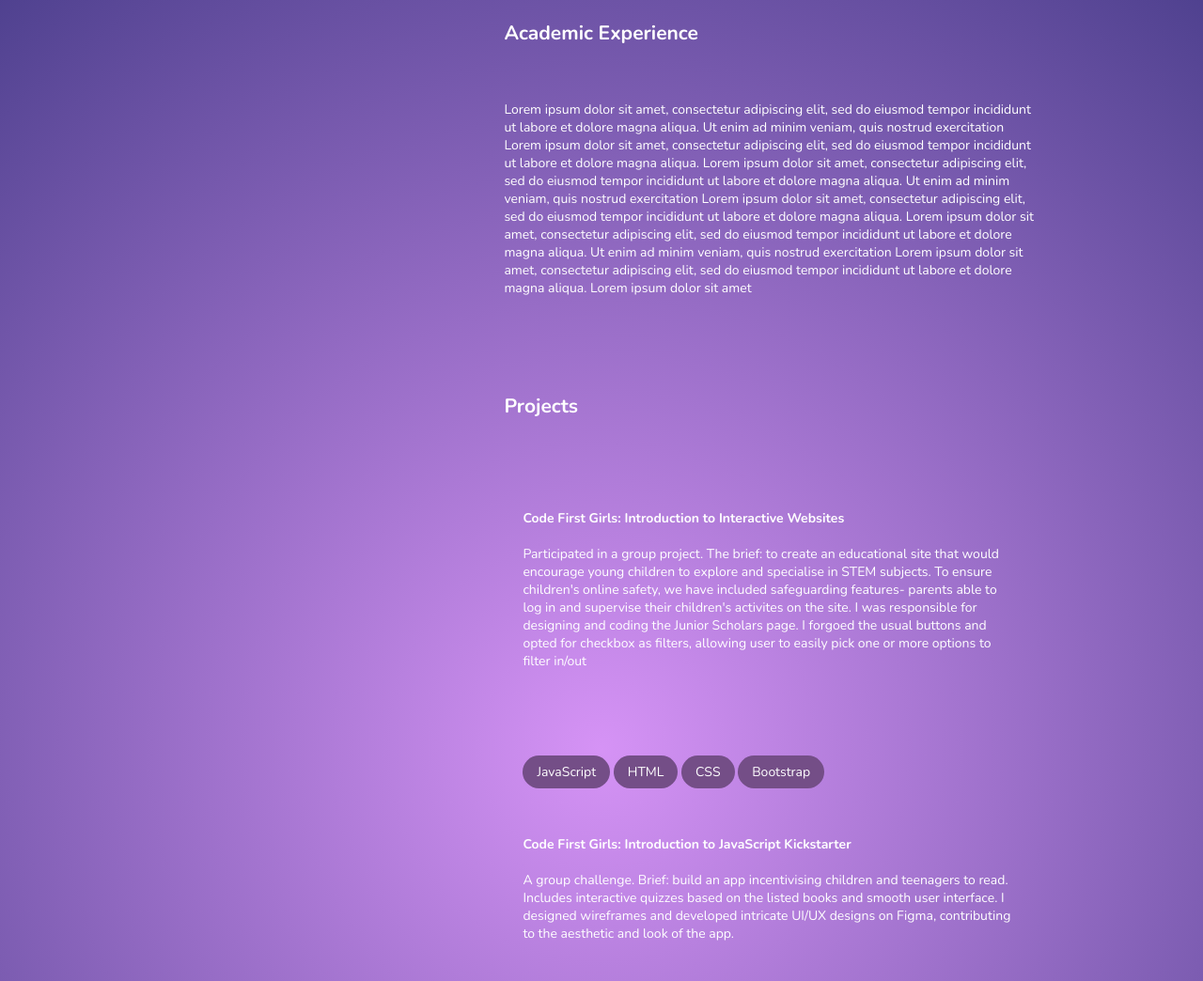
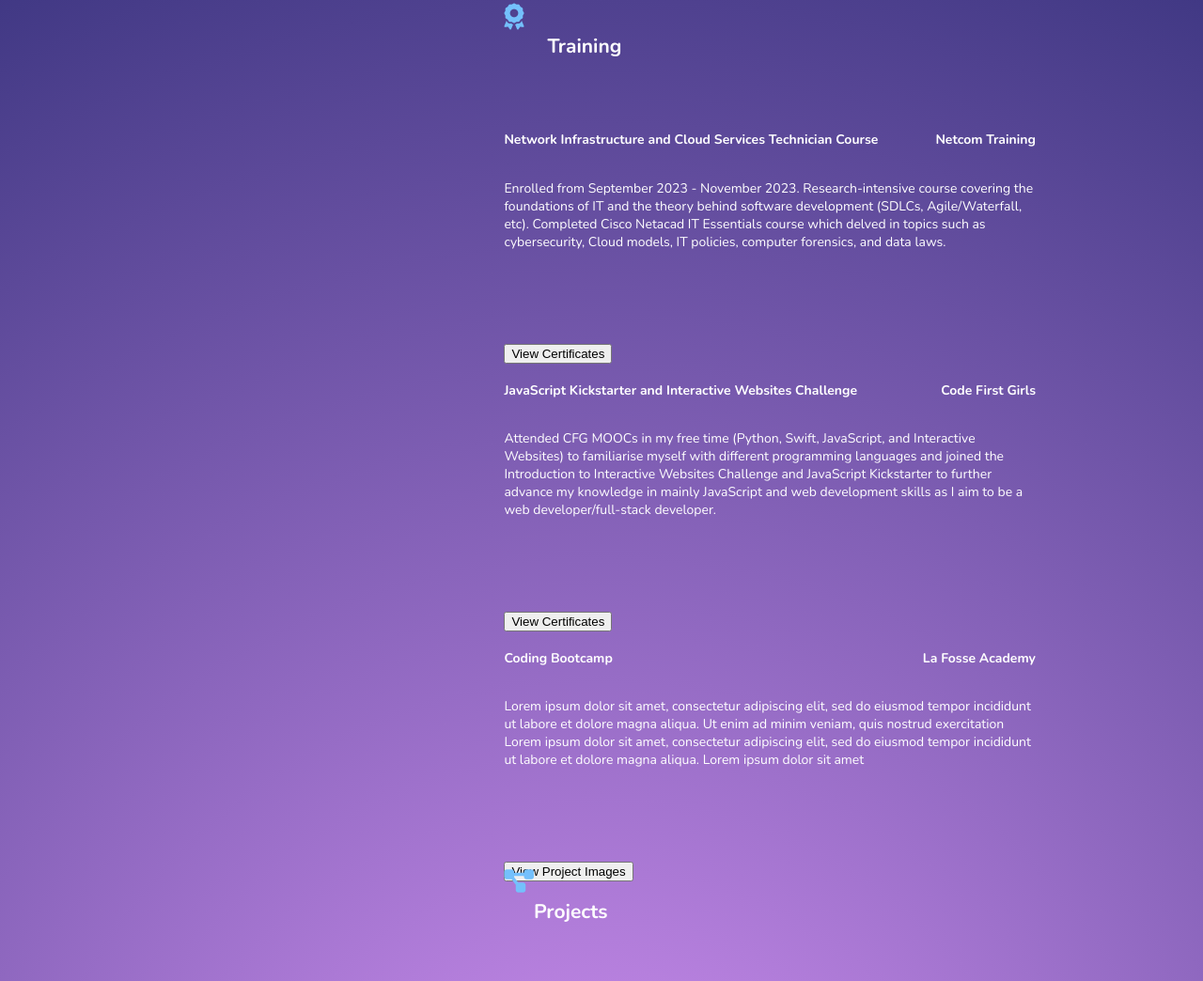
Before and after one commit to hihaianh/showcasePortfolio, a plain HTML site: page index.html in a window 1280 px wide. Shown: the part 700-1744 px from the top of the page at 94% size. Drawn offline with nearby package versions, Linux system fonts and the light colour scheme; a web font is replaced by a local one.

Commit message:
added more text + icons
can't seem to get the icon and header to be inline despite 0 padding, 0 margin, width 100% styling applied to main header div and children. other elements interfering with styling, will solve it later.

```diff
--- a/index.html
+++ b/index.html
@@ -90,15 +90,40 @@
             Lorem ipsum dolor sit amet, consectetur adipiscing elit, sed do eiusmod tempor incididunt ut labore et dolore magna aliqua. Ut enim ad minim veniam, quis nostrud exercitation Lorem ipsum dolor sit amet, consectetur adipiscing elit, sed do eiusmod tempor incididunt ut labore et dolore magna aliqua.
         </p>
 
-        <!-- academic experience -->
-        <h2 id="academic-experience">Academic Experience</h2>
-        <p> Lorem ipsum dolor sit amet, consectetur adipiscing elit, sed do eiusmod tempor incididunt ut labore et dolore magna aliqua. Ut enim ad minim veniam, quis nostrud exercitation Lorem ipsum dolor sit amet, consectetur adipiscing elit, sed do eiusmod tempor incididunt ut labore et dolore magna aliqua.
-            Lorem ipsum dolor sit amet, consectetur adipiscing elit, sed do eiusmod tempor incididunt ut labore et dolore magna aliqua. Ut enim ad minim veniam, quis nostrud exercitation Lorem ipsum dolor sit amet, consectetur adipiscing elit, sed do eiusmod tempor incididunt ut labore et dolore magna aliqua.
-            Lorem ipsum dolor sit amet, consectetur adipiscing elit, sed do eiusmod tempor incididunt ut labore et dolore magna aliqua. Ut enim ad minim veniam, quis nostrud exercitation Lorem ipsum dolor sit amet, consectetur adipiscing elit, sed do eiusmod tempor incididunt ut labore et dolore magna aliqua.
+        <!-- Relevant Academic Experience -->
+        <div class="main-header">
+            <i class="fa-solid fa-award fa-2xl" style="color: #74C0FC;"></i>
+            <h2 id="academic-experience">Training</h2>
+        </div>
+        <div class="exp-header">
+            <h4>Network Infrastructure and Cloud Services Technician Course</h4>
+            <h4>Netcom Training</h4>
+        </div>
+        <p>Enrolled from September 2023 - November 2023. Research-intensive course covering the foundations of IT and the theory behind software development (SDLCs, Agile/Waterfall, etc).
+        Completed Cisco Netacad IT Essentials course which delved in topics such as cybersecurity, Cloud models, IT policies, computer forensics, and data laws.
+
+        </p>
+        <a href="#"><button>View Certificates</button></a>
+
+        <div class="exp-header">
+            <h4>JavaScript Kickstarter and Interactive Websites Challenge</h4>
+            <h4>Code First Girls</h4>
+        </div>
+        <p>Attended CFG MOOCs in my free time (Python, Swift, JavaScript, and Interactive Websites) to familiarise myself with different programming languages and joined the Introduction to Interactive Websites Challenge and JavaScript Kickstarter to further advance my knowledge in mainly JavaScript and web development skills as I aim to be a web developer/full-stack developer.</p>
+        <a href="#"><button>View Certificates</button></a>
+
+        <div class="exp-header">
+        <h4>Coding Bootcamp</h4>
+        <h4>La Fosse Academy</h4>
+        </div>
+        <p>Lorem ipsum dolor sit amet, consectetur adipiscing elit, sed do eiusmod tempor incididunt ut labore et dolore magna aliqua. Ut enim ad minim veniam, quis nostrud exercitation Lorem ipsum dolor sit amet, consectetur adipiscing elit, sed do eiusmod tempor incididunt ut labore et dolore magna aliqua.
             Lorem ipsum dolor sit amet</p>
+        <a href="#"><button>View Project Images</button></a>
 
-
-        <h2 id="projects">Projects</h2>
+        <div class="main-header">
+            <i class="fa-solid fa-diagram-project fa-2xl" style="color: #74C0FC;"></i>
+            <h2 id="projects">Projects</h2>
+        </div>
             <div class="project-box">
             <h4>Code First Girls: Introduction to Interactive Websites</h4>
                 <p>Participated in a group project. The brief: to create an educational site that would encourage young children to explore and specialise in STEM subjects. To ensure children's online safety, we have included safeguarding features- parents able to log in and supervise their children's activites on the site. I was responsible for designing and coding the Junior Scholars page. I forgoed the usual buttons and opted for checkbox as filters, allowing user to easily pick one or more options to filter in/out</p>
@@ -139,9 +164,18 @@
                 <span class="project-badge">CSS</span>
                 <span class="project-badge">Python</span>
             </div>
-
-        <h2 id="work-experience">Work Experience</h2>
-
+        <div class="main-header">
+            <i class="fa-solid fa-briefcase fa-2xl" style="color: #74C0FC;"></i>
+            <h2 id="work-experience">Work Experience</h2>
+        </div>
+            <h4>Learning Support Assistant</h4>
+                <p></p>
+            <h4>Team Leader / Manager</h4>
+                <p></p>
+            <h4>Sales Assistant</h4>
+                <p></p>
+            <h4>Waitress</h4>
+                <p></p>
         <h2 id="contact-me">Contact Me</h2>
 
         </div>
--- a/styles.css
+++ b/styles.css
@@ -113,7 +113,22 @@
     /* background-color: rgb(49, 36, 133); */
     background-color: #744E87;
     padding: 8px 15px;
-    color: white;
+    color: #ead5f5;
     text-align: center;
     border-radius: 30px;
 }
+
+.exp-header {
+    display: flex;
+    justify-content: space-between;
+}
+
+.main-header {
+    display: flex;
+    flex-wrap: wrap;
+    flex-direction: row;
+}
+
+#academic-experience {
+    margin-left: 25px;
+}
```
